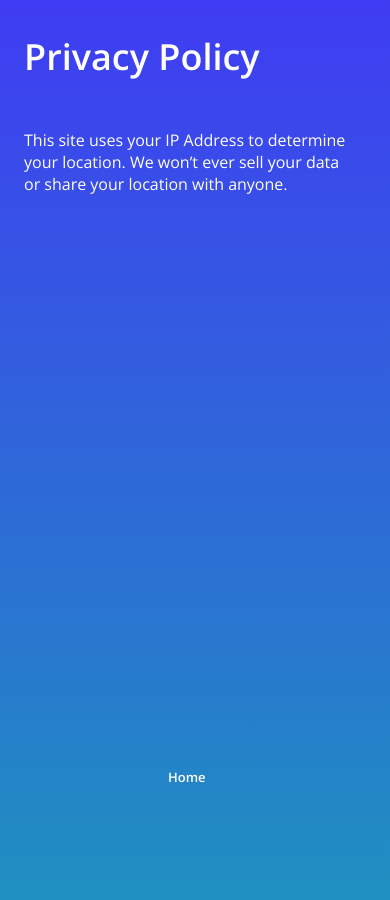
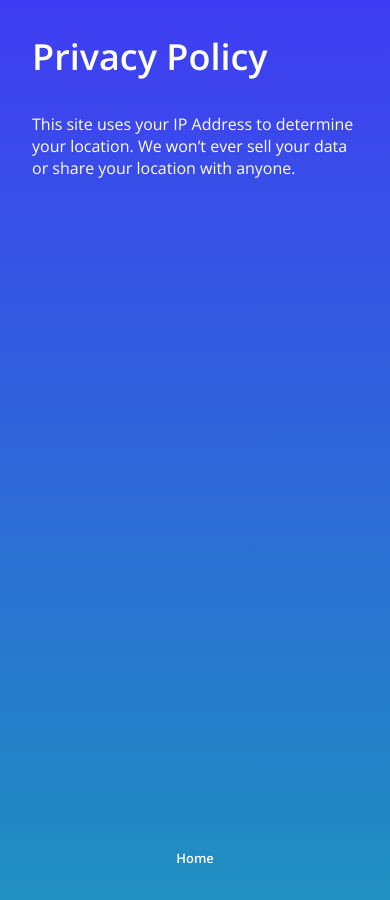
Before and after one commit to connorbreault/WebDevHomework, a Jekyll site: the page built from privacy.markdown, in a window 390 px wide. Built offline with Jekyll 4.4.1, drawn with Linux system fonts in a browser that asks for light colours; nearby versions of some CDN libraries.

Commit message:
privacy page responsive

```diff
--- a/_includes/header.html
+++ b/_includes/header.html
@@ -12,5 +12,4 @@
     <!-- <link rel="stylesheet" href="../css/home.css"> -->
     <!-- <link rel="stylesheet" href="../css/privacy.css"> -->
     <!-- <link rel="stylesheet" href="../css/fadeIn.css"> -->
-
 </head>
--- a/_layouts/home.html
+++ b/_layouts/home.html
@@ -9,8 +9,8 @@
             </span>
         </div>
 
-        <div class="footer">
-            <a href="/WebDevHomework/privacy" id="privacyLink" class="fade-in-slow">Privacy policy</a>
+        <div>
+            <a href="/WebDevHomework/privacy" id="privacyLink" class="fade-in-slow footer">Privacy policy</a>
         </div>
     </div>
 
--- a/_layouts/privacy.html
+++ b/_layouts/privacy.html
@@ -7,6 +7,6 @@
             share
             your location
             with anyone.</p>
-        <a href="/WebDevHomework" id="homeLink">Home</a>
+        <a href="/WebDevHomework" id="homeLink" class="footer">Home</a>
     </div>
 </body>
--- a/css/home.css
+++ b/css/home.css
@@ -36,7 +36,7 @@ body {
     margin: 0px auto;
 }
 
-#privacyLink{
+.footer{
     height: 18px;
     font-family: 'Open Sans', sans-serif;
     font-weight: bold;
--- a/css/privacy.css
+++ b/css/privacy.css
@@ -1,80 +1,32 @@
 #privacyContent{
     font-family: 'Open Sans', sans-serif;
     font-style: normal;
-    color: #FFFFFF
+    color: #FFFFFF;
+    margin: 32px 24px auto 24px
 }
 
 #privacyTitle{
-    position: absolute;
     font-weight: bold;
     display: flex;
     align-items: flex-end;
-    margin: 0px
+    font-size: 36px;
+    line-height: 49px;
+    margin: 32px auto
 }
 
 #privacyText{
-    position: absolute;
     font-weight: normal;
     font-size: 16px;
     line-height: 22px;
+    margin: 0px auto
 }
 
-#homeLink{
-    position: absolute;
-    width: 39px;
-    height: 18px;
-    font-size: 13px;
-    line-height: 18px;
-    align-items: center;
-    font-weight: bold;
-    display: flex;
-    text-align: center;
-    text-decoration: none;
-    color: #ffffff;
-}
-
-/* UNDER 545px */
-@media only screen and ( max-width: 544px ) {
-    #privacyTitle{
-        width: 247px;
-        height: 49px;
-        left: 24px;
-        top: 32px;
-        font-size: 36px;
-        line-height: 49px;
-    }
-    #privacyText{
-        width: 327px;
-        height: 70px;
-        left: 24px;
-        top: 113px;
-    }
-    #homeLink{
-        left: 168px;
-        top: 768px;
-    }
-}
 /* OVER 545px */
 @media only screen and ( min-width: 545px ) {
     #privacyTitle{
-        width: 494px;
         height: 82px;
-        left: 32px;
-        top: 32px;
+        text-align: center;
         font-size: 72px;
         line-height: 98px;
-        text-align: center;
-    }
-    #privacyText{
-        width: 910px;
-        height: 22px;
-        left: 32px;
-        top: 146px;
-        margin: 0px;
-    }
-    #homeLink{
-        left: 710px;
-        top: 973px;
-        margin-bottom: 33px;
     }
 }
```
